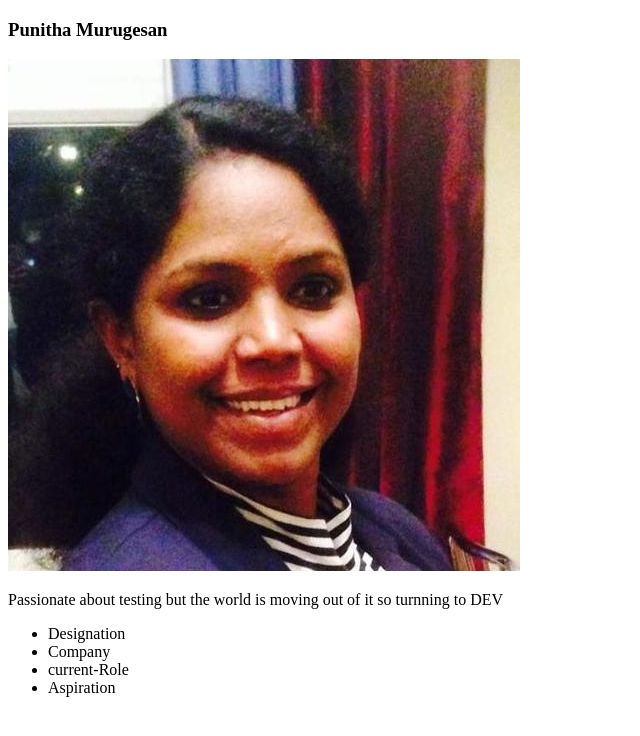
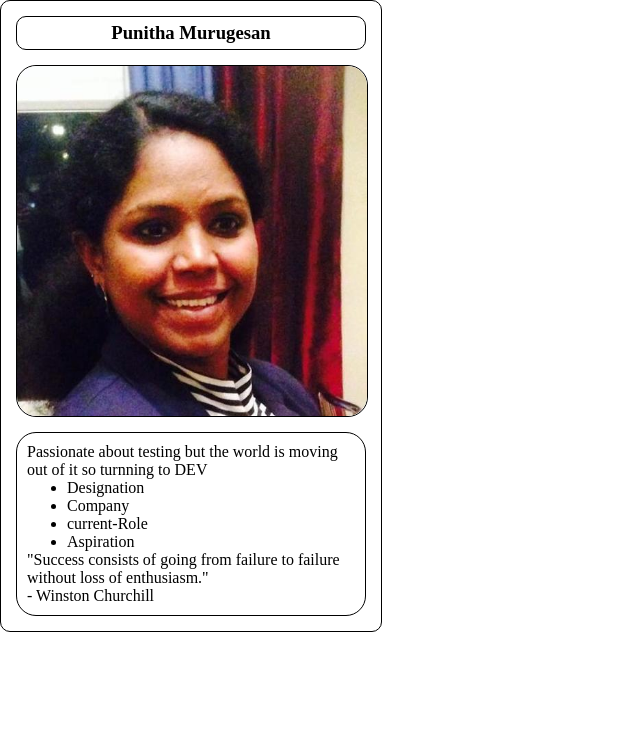
Before and after one commit to Punithamurugesan/Pokemon-Card, a plain HTML site: page index.html in a window 1280 px wide. Shown: the whole page, without its empty margins (0-640 px from the left). Drawn offline with Linux system fonts and the light colour scheme.

Commit message:
style fix

```diff
--- a/index.html
+++ b/index.html
@@ -9,20 +9,31 @@
 <body>
     <div class = "card">
         <h3>Punitha Murugesan</h3>
+        <div class ="Image-container">
         <img src="Punitha.png" alt="image of Punitha">
-    <div class = "image"></div>
+    </div>
+
 
     <div class = "info">
         <p id="description"></p>
         Passionate about testing but the world is moving out of it so turnning to DEV
         <ul id="list-items">
-            <li><span>Designation </span></li>
-            <li><span>Company</span></li>
-            <li><span>current-Role</span></li>
-            <li><span>Aspiration</span></li>
+            <li>
+                <span>Designation</span>
+            </li>
+            <li>
+                <span>Company</span>
+            </li>
+            <li>
+                <span>current-Role</span>
+            </li>
+            <li>
+                <span>Aspiration</span>
+            </li>
         </ul>
-        <p></p>
-        <p class="indent"></p>
+        <p class = "quote"> "Success consists of going from failure to failure without loss of enthusiasm."</p>
+        <p class= "indent"> - Winston Churchill </p>
+
     </div>
 
     </div>
--- a/style.css
+++ b/style.css
@@ -0,0 +1,68 @@
+
+*{
+margin : 0;
+
+
+}
+
+
+.card {
+    width: 350px;
+    margin: 0;
+    padding: 15px;
+    border: 1px solid black;
+    border-radius: 10px;
+}
+
+h3{
+    padding :5px 10px;
+    margin: 0 0 15px 0;
+    border: 1px solid black;
+    text-align: center;
+    border-radius: 10px;
+
+}
+
+.Image-container{
+    width: 350px;
+    height: 350px;
+    border: 1px solid black;
+    margin: 15px 0;
+    border-radius: 20px;
+
+}
+
+.Image-container img{
+    width: 100%;
+    height: 100%;
+    border-radius: 20px;
+
+
+}
+
+.info{
+padding: 10px;
+border: 1px solid black;
+border-radius: 20px;
+
+}
+
+#description{
+
+};
+
+#list-items{
+
+};
+
+#list-items span{
+
+};
+
+.quote{
+
+}
+
+.indent{
+
+}
```
